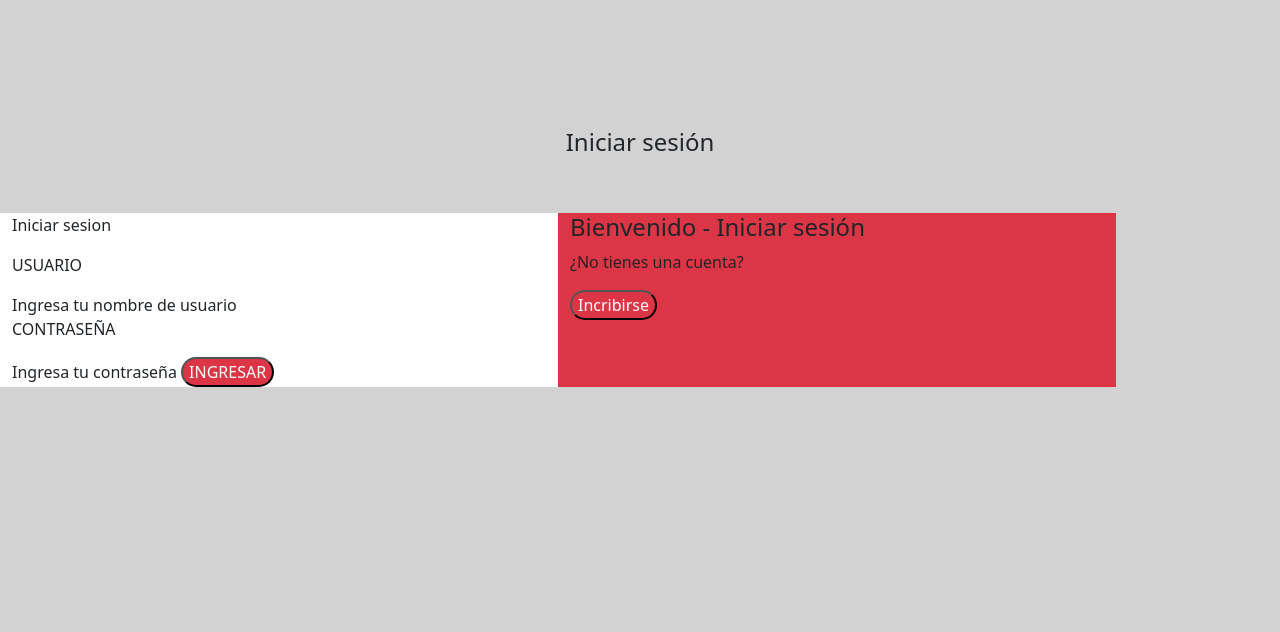
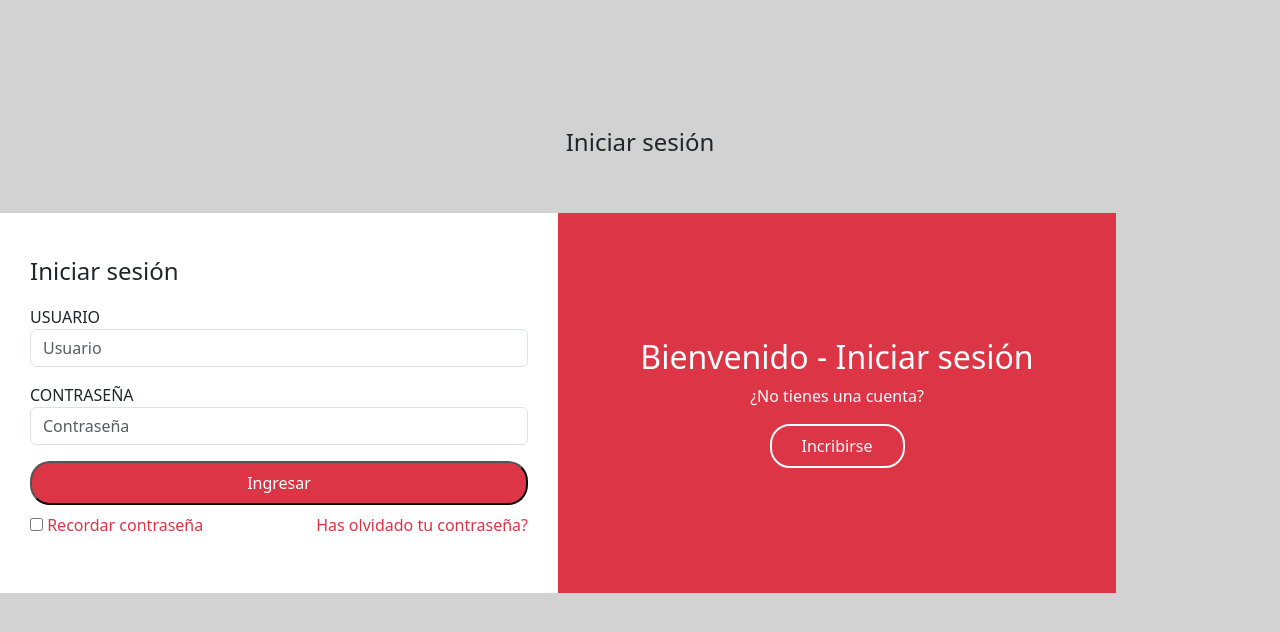
Before and after one commit to Elian46k/semana14, a plain HTML site: page index.html in a window 1280 px wide. Drawn offline with Linux system fonts and the light colour scheme.

Commit message:
Tercer ajuste

```diff
--- a/css/style.css
+++ b/css/style.css
@@ -7,8 +7,40 @@ body{
     background-color: rgb(210, 210, 210);
 }
 
+.seccion-principal{
+    width: 100%;
+    box-shadow: 10px;
+}
+
+.primera-caja{
+    justify-content: center;
+    padding: 40px 30px 40px 30px;
+}
+
+#ayuda{
+    display: flex;
+    justify-content: space-between;
+}
+
+.segunda-caja {
+    display: flex;
+    flex-direction: column;
+    justify-content: center;
+    align-items: center;
+    padding: 0px 40px;
+}
+
+#incribirse{
+    border: 2px solid white;
+    padding: 8px 30px 8px 30px;
+}
+
+label{
+    border-radius: 20px;
+}
+
 #iniciar{
-    font-size: 10px;
+    font-size: 1.5rem;
 }
 
 button{
--- a/index.html
+++ b/index.html
@@ -12,23 +12,33 @@
     </head>
     <body>
         <main>
-            <h4 class="text-center p-5">Iniciar sesión</h4>
+            <h4 class="text-center p-5 mb-2">Iniciar sesión</h4>
 
-            <div class="container row">
-                <div class="col-6 bg-white">
-                    <p id="Iniciar">Iniciar sesion</p>
-                    <p>USUARIO</p>
-                    <label for="usuario">Ingresa tu nombre de usuario</label>
-                    <p>CONTRASEÑA</p>
-                    <label for="contraseña">Ingresa tu contraseña</label>
-                    <button class="bg-danger">
-                        <a href=""> INGRESAR </a>
+            <div id="seccion-principal" class="container row">
+                <div class="col-6 bg-white primera-caja">
+                    <p id="iniciar">Iniciar sesión</p>
+
+                    <label for="usuario">USUARIO</label>
+                    <input type="text" id="usuario" placeholder="Usuario" class="form-control mb-3" />
+
+                    <label for="contraseña">CONTRASEÑA</label>
+                    <input type="password" id="contraseña" placeholder="Contraseña" class="form-control mb-3" />
+
+                    <button class="bg-danger mb-2 p-2 w-100">
+                        <a href="#">Ingresar</a>
                     </button>
+
+                    <div class="text-danger" id="ayuda">
+                        <label for="">
+                            <input type="checkbox"> Recordar contraseña
+                        </label>
+                        <p>Has olvidado tu contraseña?</p>
+                    </div>
                 </div>
-                <div class="col-6 bg-danger">
-                    <h4>Bienvenido - Iniciar sesión</h4>
+                <div class="col-6 bg-danger segunda-caja text-white">
+                    <h2>Bienvenido - Iniciar sesión</h2>
                     <p>¿No tienes una cuenta?</p>
-                    <button class="bg-danger">
+                    <button id="incribirse" class="bg-danger">
                         <a href="">Incribirse</a>
                     </button>
                 </div>
```
